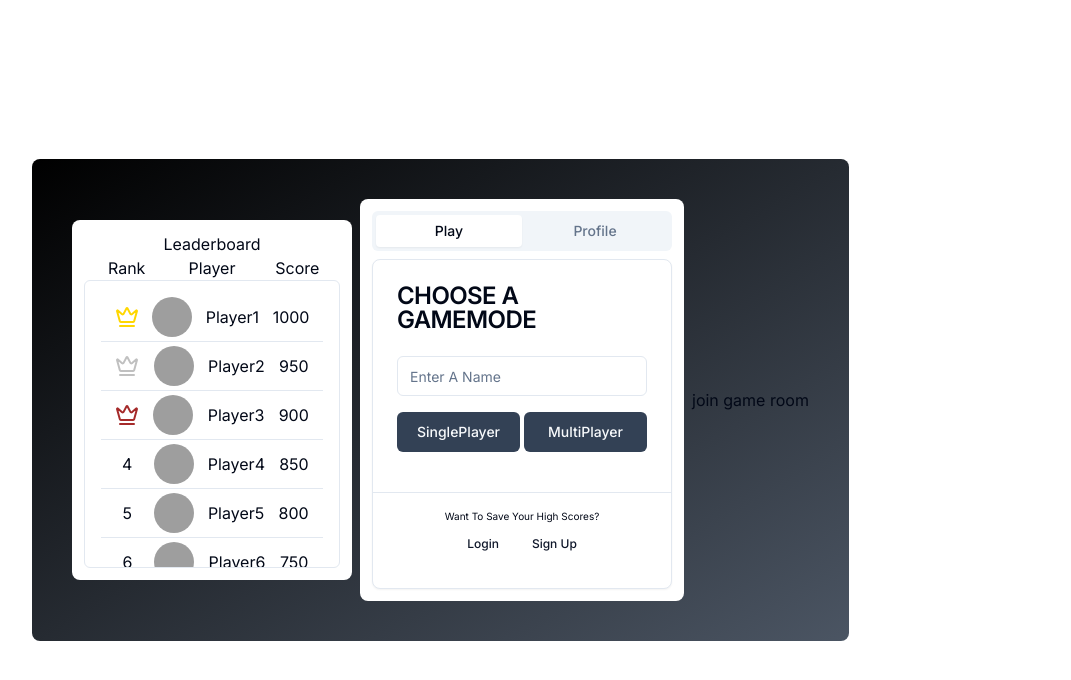
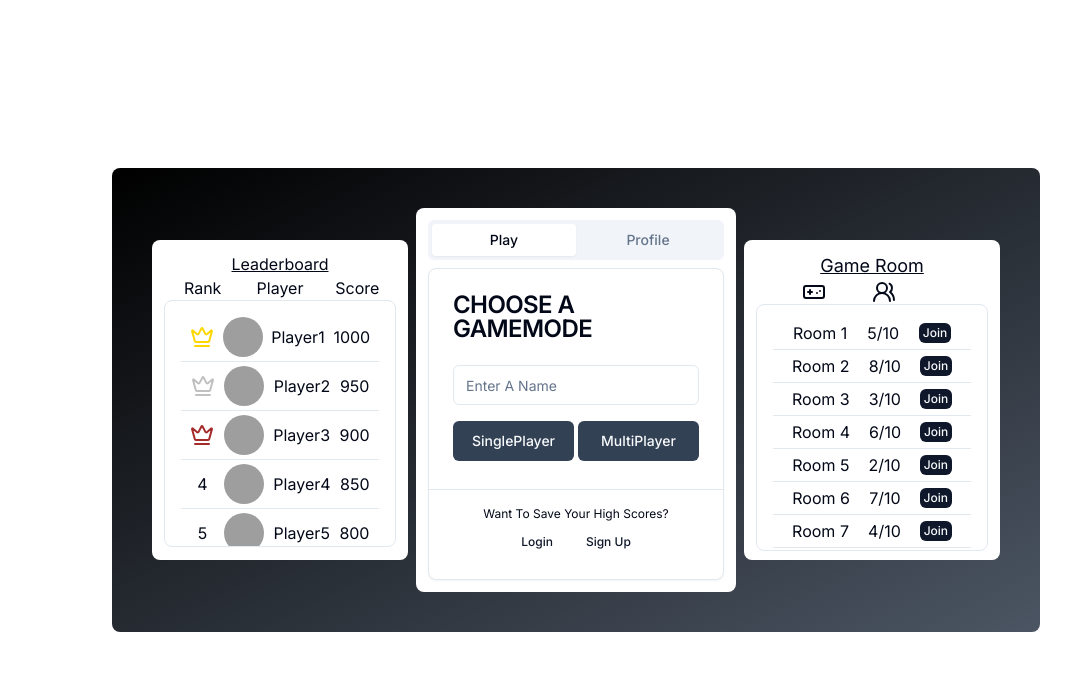
Before and after one commit to staten-island-tech/college-now-capstone-dodgethecircles, a Next.js app in the folder frontend/: page / in a window 1280 px wide. Shown: the top 680 px of the page, without its empty margins (64-1135 px from the left). Built offline with nearby package versions, Linux system fonts and the light colour scheme; grey boxes are pictures that could not be loaded.

Commit message:
some more ui thing

```diff
--- a/frontend/package.json
+++ b/frontend/package.json
@@ -15,6 +15,7 @@
     "@radix-ui/react-separator": "^1.0.3",
     "@radix-ui/react-slot": "^1.0.2",
     "@radix-ui/react-tabs": "^1.0.4",
+    "@radix-ui/react-tooltip": "^1.0.7",
     "class-variance-authority": "^0.7.0",
     "clsx": "^2.1.0",
     "lucide-react": "^0.359.0",
--- a/frontend/src/app/page.tsx
+++ b/frontend/src/app/page.tsx
@@ -1,3 +1,4 @@
+// Components
 import { Tabs, TabsContent, TabsList, TabsTrigger } from "@/components/ui/tabs";
 import {
   Card,
@@ -12,7 +13,20 @@ import { Input } from "@/components/ui/input";
 import { Separator } from "@/components/ui/separator";
 import { Avatar, AvatarFallback, AvatarImage } from "@/components/ui/avatar";
 import { ScrollArea } from "@/components/ui/scroll-area";
-import { CrownIcon } from "lucide-react";
+import {
+  Tooltip,
+  TooltipContent,
+  TooltipProvider,
+  TooltipTrigger,
+} from "@/components/ui/tooltip";
+
+// Icons
+import {
+  CrownIcon,
+  GamepadIcon,
+  UsersRoundIcon,
+  TrophyIcon,
+} from "lucide-react";
 
 const players = [
   { name: "Player1", highScore: 1000 },
@@ -27,17 +41,30 @@ const players = [
   { name: "Player10", highScore: 550 },
 ];
 
+const gameRooms = [
+  { roomName: "Room 1", numberOfPlayers: 5 },
+  { roomName: "Room 2", numberOfPlayers: 8 },
+  { roomName: "Room 3", numberOfPlayers: 3 },
+  { roomName: "Room 4", numberOfPlayers: 6 },
+  { roomName: "Room 5", numberOfPlayers: 2 },
+  { roomName: "Room 6", numberOfPlayers: 7 },
+  { roomName: "Room 7", numberOfPlayers: 4 },
+  { roomName: "Room 8", numberOfPlayers: 9 },
+  { roomName: "Room 9", numberOfPlayers: 1 },
+  { roomName: "Room 10", numberOfPlayers: 10 },
+];
+
 const tags = Array.from({ length: 50 }).map(
   (_, i, a) => `v1.2.0-beta.${a.length - i}`
 );
 
 export default function Home() {
   return (
-    <main className="flex min-h-screen flex-row items-center justify-between p-24">
+    <main className="flex min-h-screen flex-row items-center justify-between p-24 absolute top-2/4 left-2/4 -translate-x-2/4 -translate-y-2/4">
       <div className="flex items-center justify-center h-auto w-auto bg-gradient-to-br from-black to-gray-600 p-10 rounded-lg gap-2">
         {/* Leaderboard */}
-        <div className="bg-white rounded-lg p-3 max-h-[402px] ">
-          <h3 className="text-center bold">Leaderboard</h3>
+        <div className="bg-white rounded-lg p-3 h-80 w-64">
+          <h3 className="text-center bold underline">Leaderboard</h3>
           {/* font and some typography stuff for this h3 ^ */}
           <div className="grid w-full grid-cols-3 items-center text-center">
             {/* fix this grid */}
@@ -45,8 +72,7 @@ export default function Home() {
             <h4>Player</h4>
             <h4>Score</h4>
           </div>
-
-          <ScrollArea className="h-72 w-64 rounded-md border">
+          <ScrollArea className="rounded-lg border h-5/6 w-full">
             <div className="p-4">
               {/* Top 3 */}
               <div
@@ -99,7 +125,7 @@ export default function Home() {
                 <>
                   <Separator className="my-1" />
                   <div
-                    key={index}
+                    key={player.name}
                     className="flex flex-row content-baseline align items-center justify-evenly text-center"
                   >
                     <div className="flex flex-col justify-center w-6">
@@ -119,17 +145,17 @@ export default function Home() {
           </ScrollArea>
         </div>
         {/*  */}
-        <div className="bg-white rounded-lg p-3">
+        <div className="bg-white rounded-lg p-3 w-80 h-96">
           {/*  */}
-          <Tabs defaultValue="play" className="w-[300px]">
+          <Tabs defaultValue="play" className="w-full">
             {/*  */}
             <TabsList className="grid w-full grid-cols-2">
               <TabsTrigger value="play">Play</TabsTrigger>
               <TabsTrigger value="profile">Profile</TabsTrigger>
             </TabsList>
             {/*  */}
-            <TabsContent value="play">
-              <Card>
+            <TabsContent value="play" className="h-[312px]">
+              <Card className="h-full">
                 <CardHeader>
                   <CardTitle>CHOOSE A GAMEMODE</CardTitle>
                   {/* need to choose a font for this it looks terrible */}
@@ -145,16 +171,16 @@ export default function Home() {
                     <Button className="bg-slate-700">MultiPlayer</Button>
                   </div>
                 </CardContent>
-                <Separator className="my-4" />
-                <CardFooter className="flex flex-col justify-center">
-                  <p className="text-[10px]">Want To Save Your High Scores?</p>
+                <Separator className="my-1" />
+                <CardFooter className="flex flex-col justify-center p-1 mt-3">
+                  <p className="text-xs">Want To Save Your High Scores?</p>
                   <div className="flex ">
                     {/* need to choose a font for these buttons looks terrible */}
-                    <Button variant="link" className="text-[12px]">
+                    <Button variant="link" className="text-xs">
                       Login
                     </Button>
                     <Separator orientation="vertical" />
-                    <Button variant="link" className="text-[12px]">
+                    <Button variant="link" className="text-xs">
                       Sign Up
                     </Button>
                   </div>
@@ -162,21 +188,24 @@ export default function Home() {
               </Card>
             </TabsContent>
             {/*  */}
-            <TabsContent value="profile">
-              <Card>
-                <CardHeader>
-                  <CardTitle className="flex justify-center">AVATAR</CardTitle>
-                </CardHeader>
+            <TabsContent value="profile" className="h-[312px]">
+              <Card className="h-full">
                 <CardContent>
-                  <div className="flex justify-center w-full">
+                  <div className="flex justify-center w-full mt-4">
                     <Avatar className="w-24 h-24">
                       <AvatarImage src="https://github.com/shadcn.png" />
                       <AvatarFallback>CN</AvatarFallback>
                     </Avatar>
                   </div>
-                  <div className="flex justify-center w-full mt-4  h-[120px] items-center rounded-md border-2 border-dashed text-sm">
+                  <div className="flex justify-center w-full h-28 mt-3 items-center rounded-md border-2 border-dashed text-sm">
                     <h5 className="text-sm">Upload Profile Picture</h5>
                     {/* change this font and add functionality */}
+                  </div>
+                  <div className="flex justify-evenly w-full mt-4">
+                    <TrophyIcon />
+                    <TrophyIcon />
+                    <TrophyIcon />
+                    <TrophyIcon />
                   </div>
                 </CardContent>
               </Card>
@@ -185,7 +214,48 @@ export default function Home() {
           </Tabs>
           {/*  */}
         </div>
-        <div>join game room </div>
+        <div className="bg-white rounded-lg p-3 h-80 w-64">
+          <h3 className="text-center text-lg underline">Game Room</h3>
+          <div className="flex flex-row justify-evenly w-4/5">
+            <TooltipProvider>
+              <Tooltip>
+                <TooltipTrigger>
+                  <GamepadIcon />
+                </TooltipTrigger>
+                <TooltipContent>
+                  <p>Room Name</p>
+                </TooltipContent>
+              </Tooltip>
+            </TooltipProvider>
+            <TooltipProvider>
+              <Tooltip>
+                <TooltipTrigger>
+                  <UsersRoundIcon />
+                </TooltipTrigger>
+                <TooltipContent>
+                  <p># of Players</p>
+                </TooltipContent>
+              </Tooltip>
+            </TooltipProvider>
+          </div>
+          <ScrollArea className="h-5/6 w-full border rounded-lg">
+            <div className="p-4">
+              {gameRooms.map((room) => (
+                <>
+                  <div
+                    className="flex flex-row content-baseline align items-center justify-evenly text-center"
+                    key={room.roomName}
+                  >
+                    <h5>{room.roomName}</h5>
+                    <h5>{room.numberOfPlayers}/10</h5>
+                    <Button className="w-4 h-5 text-xs">Join</Button>
+                  </div>
+                  <Separator className="my-1" />
+                </>
+              ))}
+            </div>
+          </ScrollArea>
+        </div>
       </div>
     </main>
   );
--- /dev/null
+++ b/frontend/src/components/ui/tooltip.tsx
@@ -0,0 +1,30 @@
+"use client"
+
+import * as React from "react"
+import * as TooltipPrimitive from "@radix-ui/react-tooltip"
+
+import { cn } from "@/lib/utils"
+
+const TooltipProvider = TooltipPrimitive.Provider
+
+const Tooltip = TooltipPrimitive.Root
+
+const TooltipTrigger = TooltipPrimitive.Trigger
+
+const TooltipContent = React.forwardRef<
+  React.ElementRef<typeof TooltipPrimitive.Content>,
+  React.ComponentPropsWithoutRef<typeof TooltipPrimitive.Content>
+>(({ className, sideOffset = 4, ...props }, ref) => (
+  <TooltipPrimitive.Content
+    ref={ref}
+    sideOffset={sideOffset}
+    className={cn(
+      "z-50 overflow-hidden rounded-md border bg-popover px-3 py-1.5 text-sm text-popover-foreground shadow-md animate-in fade-in-0 zoom-in-95 data-[state=closed]:animate-out data-[state=closed]:fade-out-0 data-[state=closed]:zoom-out-95 data-[side=bottom]:slide-in-from-top-2 data-[side=left]:slide-in-from-right-2 data-[side=right]:slide-in-from-left-2 data-[side=top]:slide-in-from-bottom-2",
+      className
+    )}
+    {...props}
+  />
+))
+TooltipContent.displayName = TooltipPrimitive.Content.displayName
+
+export { Tooltip, TooltipTrigger, TooltipContent, TooltipProvider }
```
Also changed, not shown: 1 other file (tests, documents, lock files or other folders).
